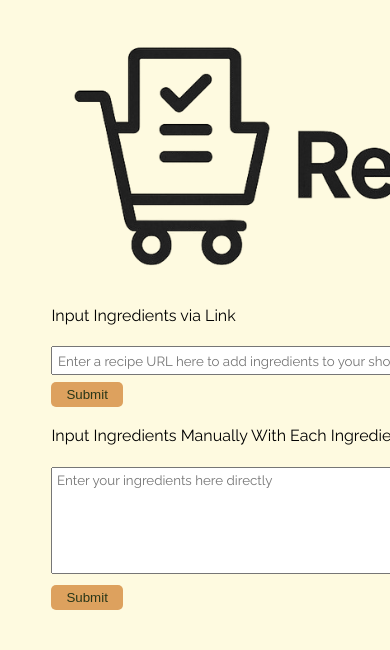
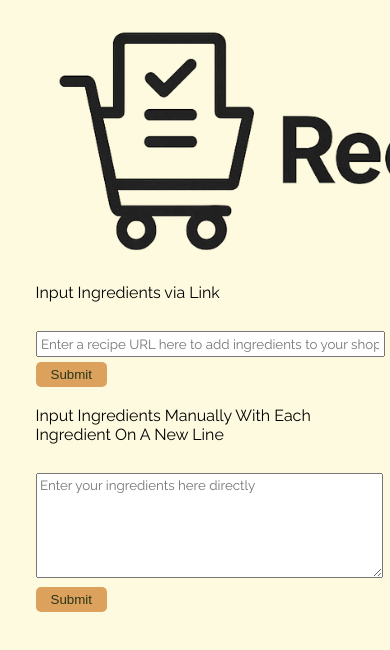
Before and after one commit to maxjacobzander/reciplanr, a React (Create React App) app in the folder frontend/: page / in a window 390 px wide. Shown: the top 650 px of the page. Built offline with nearby package versions, Linux system fonts and the light colour scheme.

Commit message:
Clean up styling for UI

```diff
--- a/frontend/src/App.js
+++ b/frontend/src/App.js
@@ -16,7 +16,9 @@ function App() {
 
   return (
     <div className="App">
+      <div className="logo">
         <img src={logo} alt="ReciPlanr" />
+      </div>
       {/* <h1>ReciPlanr</h1> */}
       <div className="reciPlanr">
         <div className="inputs">
@@ -41,13 +43,15 @@ function App() {
 
         <br />
 
+        <div className="shoppingList">
           {shoppingList.length > 0 ? (
             <div className="fade-in">
               <ShoppingList shoppingList={shoppingList} />
             </div>
           ) : (
-          <p></p>
+            <div style={{ backgroundColor: "fefae0" }}></div>
           )}
+        </div>
       </div>
     </div>
   );
--- a/frontend/src/Reciplanr.css
+++ b/frontend/src/Reciplanr.css
@@ -1,12 +1,17 @@
 html,
 body,
-#root,
+#root {
+  background-color: #fefae0;
+  margin: 0;
+  padding: 0;
+  height: 100%;
+  width: 100%;
+  font-family: "Raleway", sans-serif;
+}
+
 label {
-  /* background-color: #b4dceb; */
-  background-color: #fefae0;
-  text-wrap: auto;
-  display: flex;
-  /* align-items: stretch; */
+  display: block;
+  margin-bottom: 0.5rem;
 }
 
 img {
@@ -22,14 +27,20 @@ img {
   padding-left: 5%;
   height: 100%;
   font-family: "Raleway", sans-serif;
-  /* font-optical-sizing: auto;
-  font-weight: <weight>;
-  font-style: normal; */
+}
+
+.logo {
+  align-items: center;
+  justify-content: center;
+}
+
+.inputs,
+.shoppingList {
+  flex: 1;
+  max-width: 50%;
 }
 
 .reciPlanr {
-  /* flex: 1;
-  max-width: 50%; */
   display: flex;
   justify-content: space-between;
   align-items: flex-start;
@@ -67,13 +78,9 @@ button[type="submit"] {
 .shoppingList {
   margin-top: 2%;
   padding: 2%;
-  background-color: white;
   line-height: 2.2;
-  width: 75%;
-  align-content: center;
   flex: 1;
-  max-width: 50%;
-  /* flex-direction: flex-end; */
+  max-width: 100%;
 }
 
 /* Fade in effect for shoppingList */
@@ -91,3 +98,14 @@ button[type="submit"] {
 .fade-in {
   animation: fadeIn 0.6s ease-in-out;
 }
+
+@media (max-width: 768px) {
+  .reciPlanr {
+    flex-direction: column;
+  }
+
+  .inputs,
+  .shoppingList {
+    max-width: 100%;
+  }
+}
--- a/frontend/src/ShoppingList.js
+++ b/frontend/src/ShoppingList.js
@@ -1,7 +1,7 @@
 function ShoppingList({ shoppingList }) {
   if (shoppingList.length) {
     return (
-      <div className="shoppingList">
+      <div className="shoppingList" style={{ backgroundColor: "white" }}>
         <h2 style={{ textAlign: "center" }}>Your Shopping List</h2>
         <ul style={{ listStyleType: "none" }}>
           {shoppingList.map((item, index) => (
```
Lines whose indentation alone changed are shown as unchanged.
